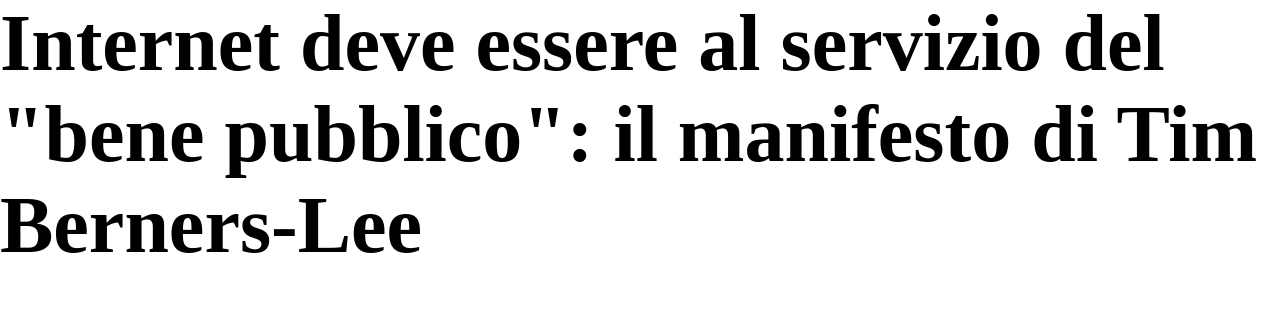
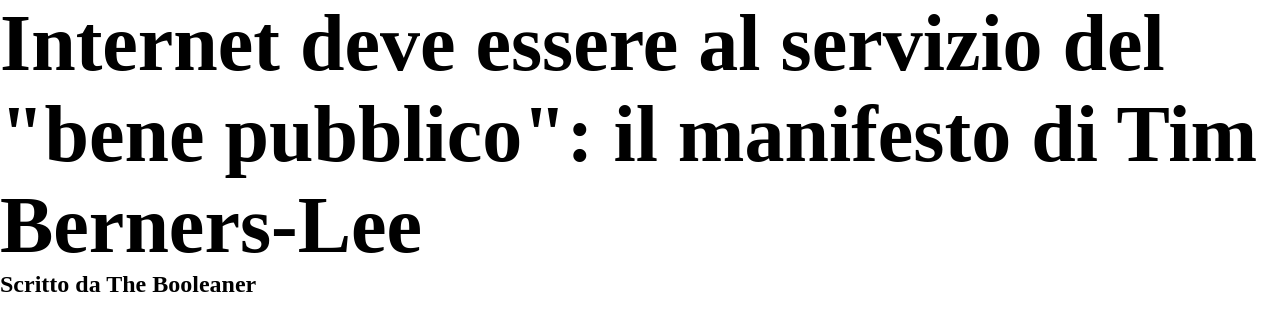
Before and after one commit to MarioSantoro/html-css-booleaner, a plain HTML site: page index.html in a window 1280 px wide. Shown: the part 179-510 px from the top of the page. Drawn offline with Linux system fonts and the light colour scheme.

Commit message:
add subtitle in main

```diff
--- a/index.html
+++ b/index.html
@@ -14,6 +14,7 @@
 
     <main>
         <h1>Internet deve essere al servizio del "bene pubblico": il manifesto di Tim Berners-Lee</h1>
+        <h2>Scritto da <span>The Booleaner</span></h2>
     </main>
 </body>
 </html>
```
